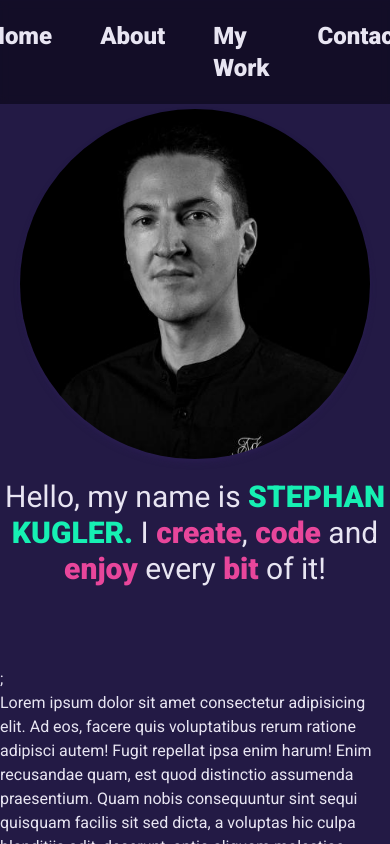
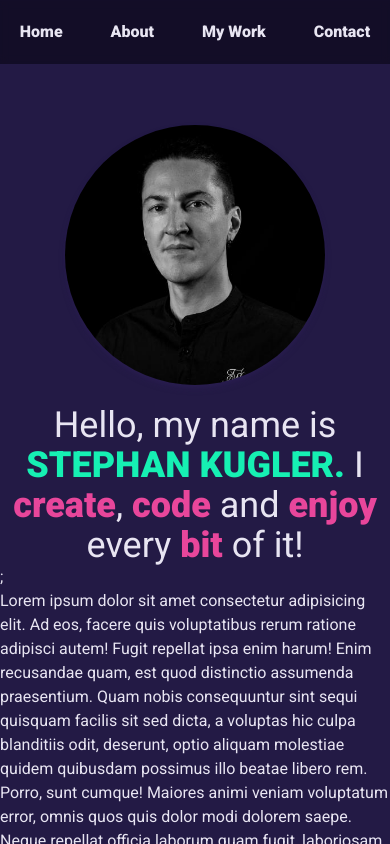
Before and after one commit to stekug/stephankugler-personal-portfolio, a Next.js app: page / in a window 390 px wide. Shown: the top 844 px of the page. Built offline with nearby package versions, Linux system fonts and the light colour scheme.

Commit message:
Feat: Design base (#3)
change font and padding size for mobile version
move profile text to ProfileText component

```diff
--- a/app/_components/Navigation.tsx
+++ b/app/_components/Navigation.tsx
@@ -3,7 +3,7 @@ import Link from 'next/link';
 export default function Navigation() {
   return (
     <nav className="flex overflow-visible w-full py-5 fixed top-0 bg-primary-8 backdrop-blur-sm">
-      <ul className="flex justify-center w-full gap-12 font-extrabold text-2xl">
+      <ul className="flex justify-center w-full gap-12 font-extrabold text-l">
         <li>
           <Link
             href="/"
--- a/app/_components/ProfileInfos.tsx
+++ b/app/_components/ProfileInfos.tsx
@@ -1,19 +1,11 @@
 import ProfileLogo from './ProfileLogo';
+import ProfileText from './ProfileText';
 
 export default function ProfileInfos() {
   return (
-    <section className="flex flex-col justify-center items-center py-20">
+    <section className="flex flex-col justify-center items-center pt-24">
       <ProfileLogo />
-      <p className="max-w-md text-3xl text-center font-normal">
-        Hello, my name is{' '}
-        <span className="font-black text-accentGreen-1 uppercase">
-          Stephan Kugler.
-        </span>{' '}
-        I <span className="font-black text-accentPink-1">create</span>,{' '}
-        <span className="font-black text-accentPink-1">code</span> and{' '}
-        <span className="font-black text-accentPink-1">enjoy</span> every{' '}
-        <span className="font-black text-accentPink-1">bit</span> of it!
-      </p>
+      <ProfileText />
     </section>
   );
 }
--- a/app/_components/ProfileLogo.tsx
+++ b/app/_components/ProfileLogo.tsx
@@ -10,8 +10,8 @@ export default function ProfileLogo() {
           className="rounded-full shadow-md shadow-primary-2"
           src={profilePic}
           alt="Profile picture of Stephan Kugler"
-          height="350"
-          width="350"
+          height="260"
+          width="260"
           quality={80}
         />
       </Link>
--- /dev/null
+++ b/app/_components/ProfileText.tsx
@@ -0,0 +1,14 @@
+export default function ProfileText() {
+  return (
+    <p className="max-w-md text-4xl text-center font-normal px-3">
+      Hello, my name is{' '}
+      <span className="font-black text-accentGreen-1 uppercase">
+        Stephan Kugler.
+      </span>{' '}
+      I <span className="font-black text-accentPink-1">create</span>,{' '}
+      <span className="font-black text-accentPink-1">code</span> and{' '}
+      <span className="font-black text-accentPink-1">enjoy</span> every{' '}
+      <span className="font-black text-accentPink-1">bit</span> of it!
+    </p>
+  );
+}
--- a/app/page.tsx
+++ b/app/page.tsx
@@ -8,6 +8,10 @@ export default function page() {
       <LoremIpsum />
       <LoremIpsum />
       <LoremIpsum />
+      <LoremIpsum />
+      <LoremIpsum />
+      <LoremIpsum />
+      <LoremIpsum />
     </>
   );
 }
```
